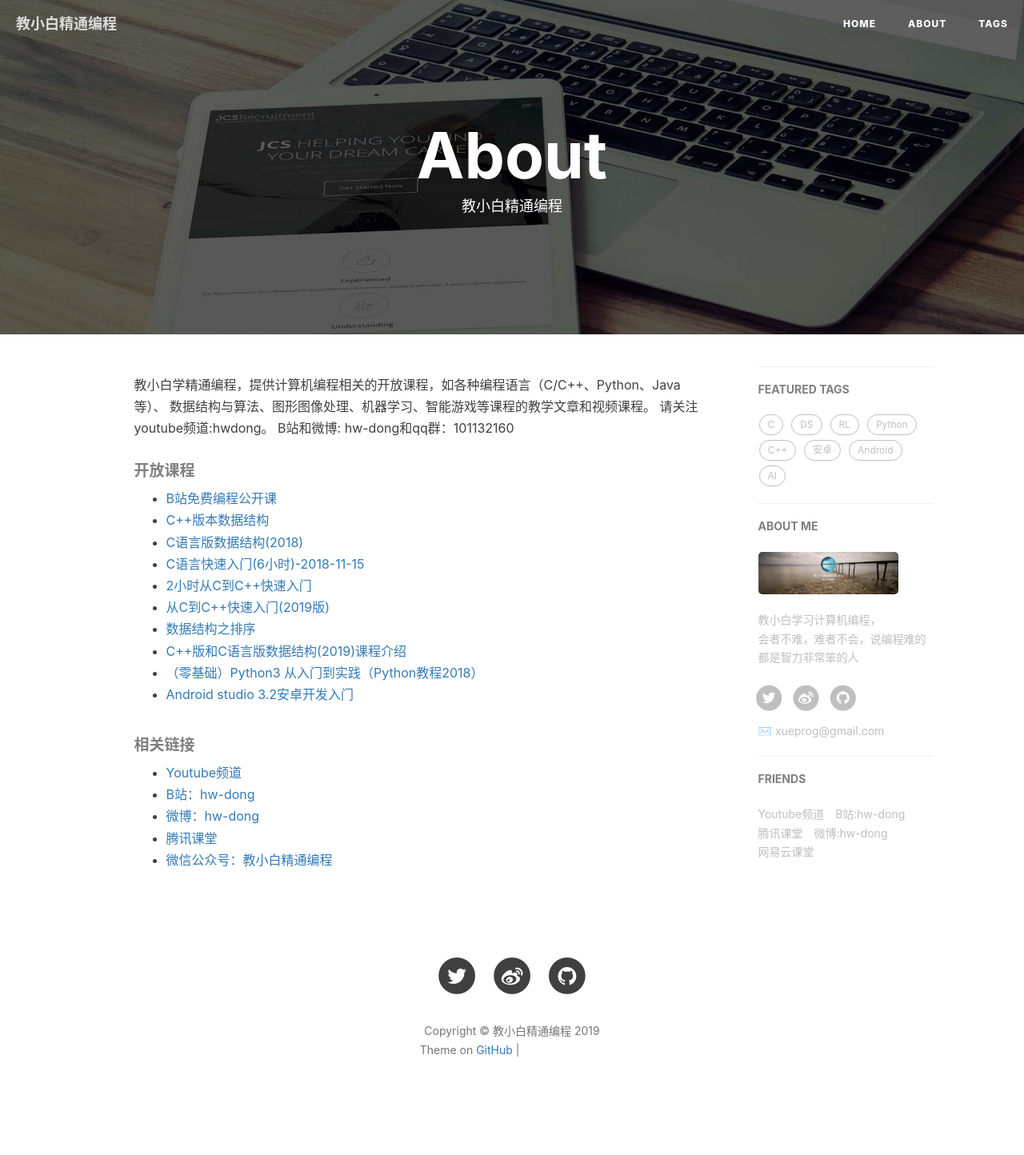
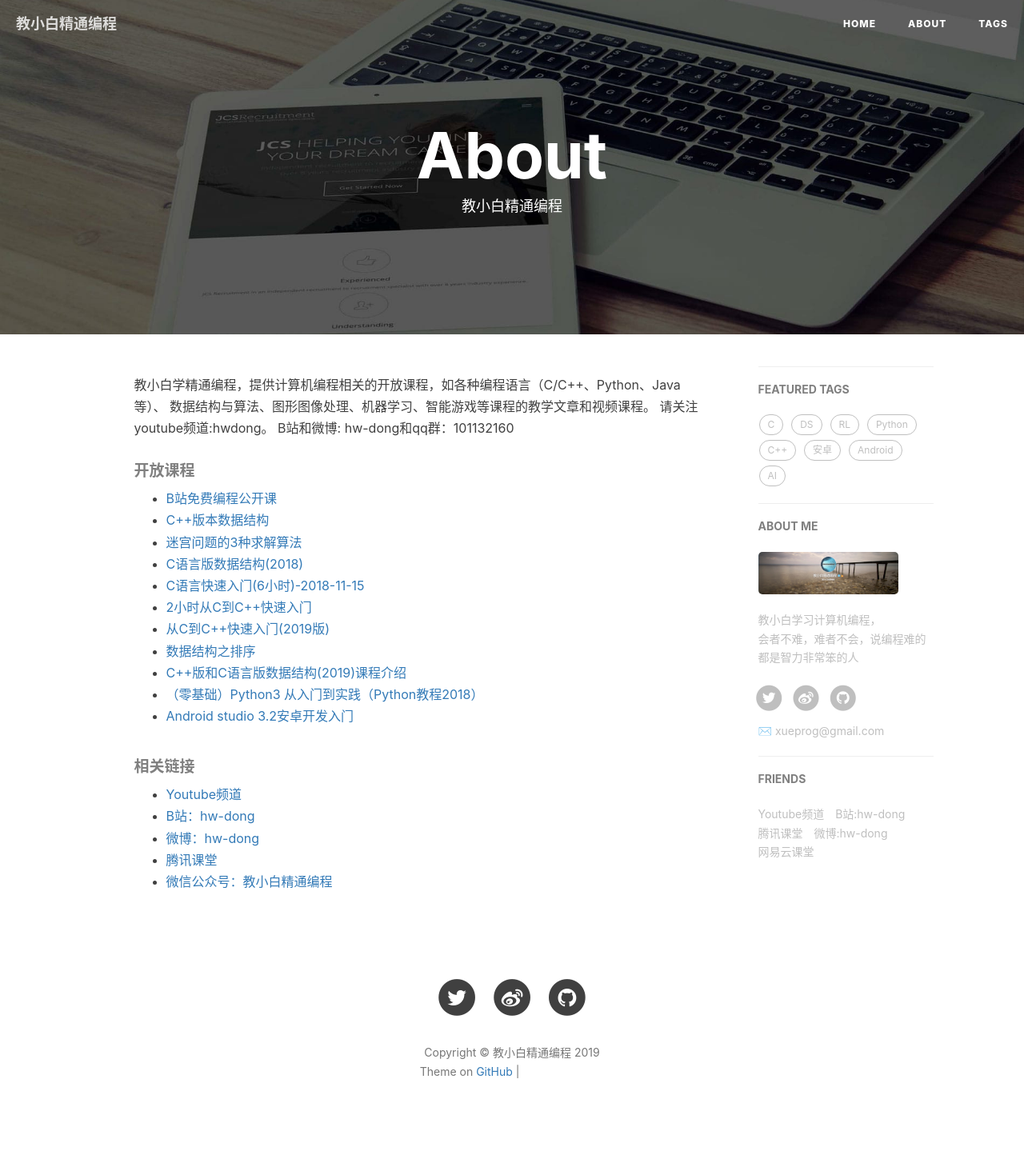
Before and after one commit to xuepro/xuepro.github.io, a Jekyll site: the page built from about.html, in a window 1280 px wide. Shown: the whole page at 80% size. Built offline with Jekyll 4.4.1, drawn with Linux system fonts in a browser that asks for light colours; nearby versions of some CDN libraries; comment, search, counter and statistics services are not loaded; before the commit the page ends 1417 px from its top, so only the background shows below that; grey boxes are pictures that could not be loaded.

Commit message:
Update about.html

```diff
--- a/about.html
+++ b/about.html
@@ -25,6 +25,9 @@ header-img: "img/post-bg-rwd.jpg"
     <ul>
         <li><a href  ="http://space.bilibili.com/281453312"> B站免费编程公开课</a> </li>
         <li><a href="https://ke.qq.com/course/404761?tuin=ac5537fd">C++版本数据结构</a></li>
+	    <li><a href="https://ke.qq.com/course/405177?tuin=ac5537fd">迷宫问题的3种求解算法</a></li>
+
+
 	<li><a href="https://ke.qq.com/course/258409?tuin=ac5537fd">C语言版数据结构(2018)</a></li>
 
 	<li><a href="https://www.bilibili.com/video/av35965452">C语言快速入门(6小时)-2018-11-15</a></li>
```
